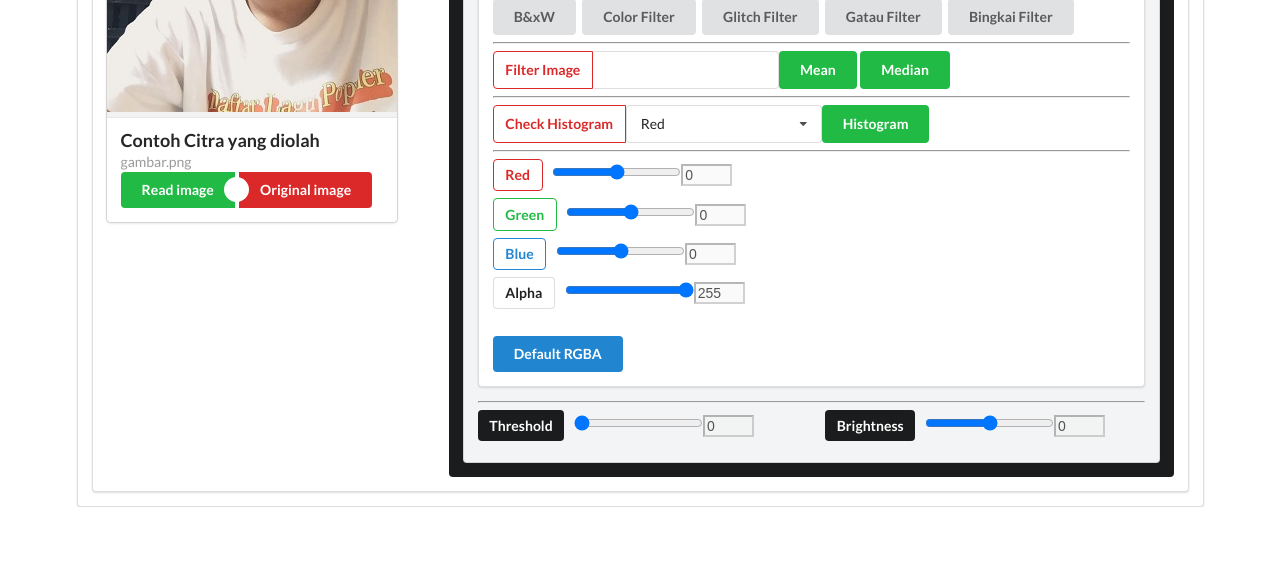
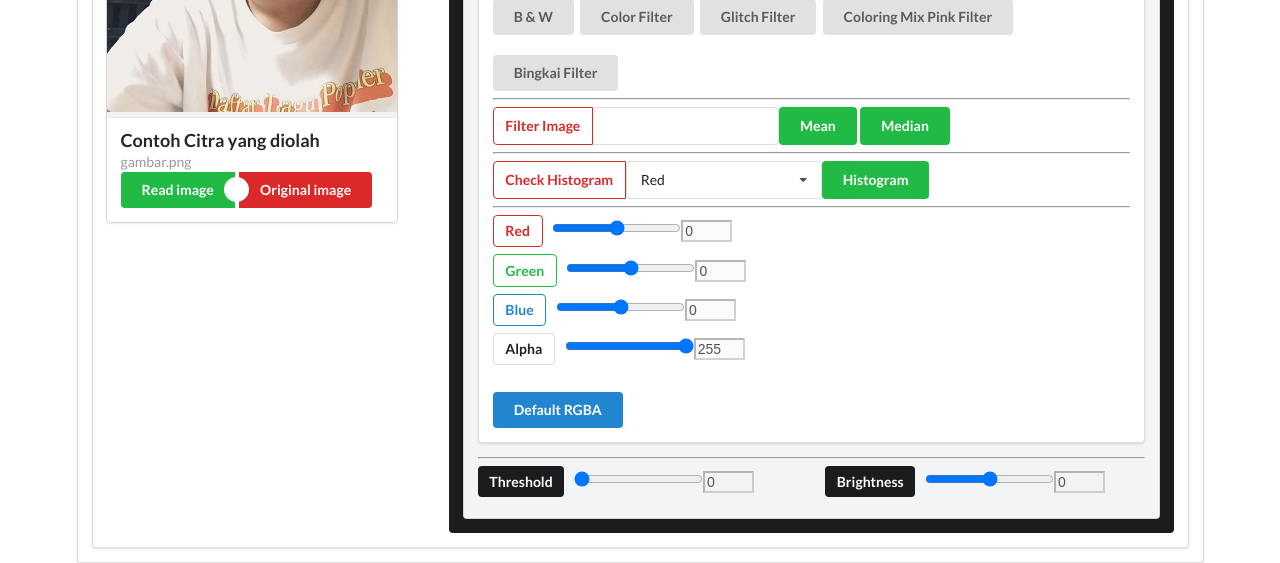
Before and after one commit to Kristovwaruwu/Image-Processing-with-Javascript-filtering, a website: page index.html in a window 1280 px wide. Shown: the part 380-943 px from the top of the page. Before the commit the page ends 887 px from the top, so only its background shows below. Drawn offline with nearby package versions, Linux system fonts and the light colour scheme; files that its build step writes are made by us from their sources.

Commit message:
Update index.html

```diff
--- a/index.html
+++ b/index.html
@@ -66,10 +66,11 @@
 										<button class="ui button" id='mirror'>Mirroring</button><br>
 										<hr>
 										<h1 class="ui header">New Filter Compound</h1>
-										<button class="ui button" id="blend">B&xW</button>
+										<button class="ui button" id="blend">B & W</button>
 										<button class="ui button" id="color">Color Filter</button>
 										<button class="ui button" id="glitch">Glitch Filter</button>
-										<button class="ui button" id="gatau">Gatau Filter</button>
+										<button class="ui button" id="gatau">Coloring Mix Pink Filter</button>
+										<br><br>
 										<button class="ui button" id="bingkai">Bingkai Filter</button>
 										<hr>
 										<div class="ui labeled input">
```
